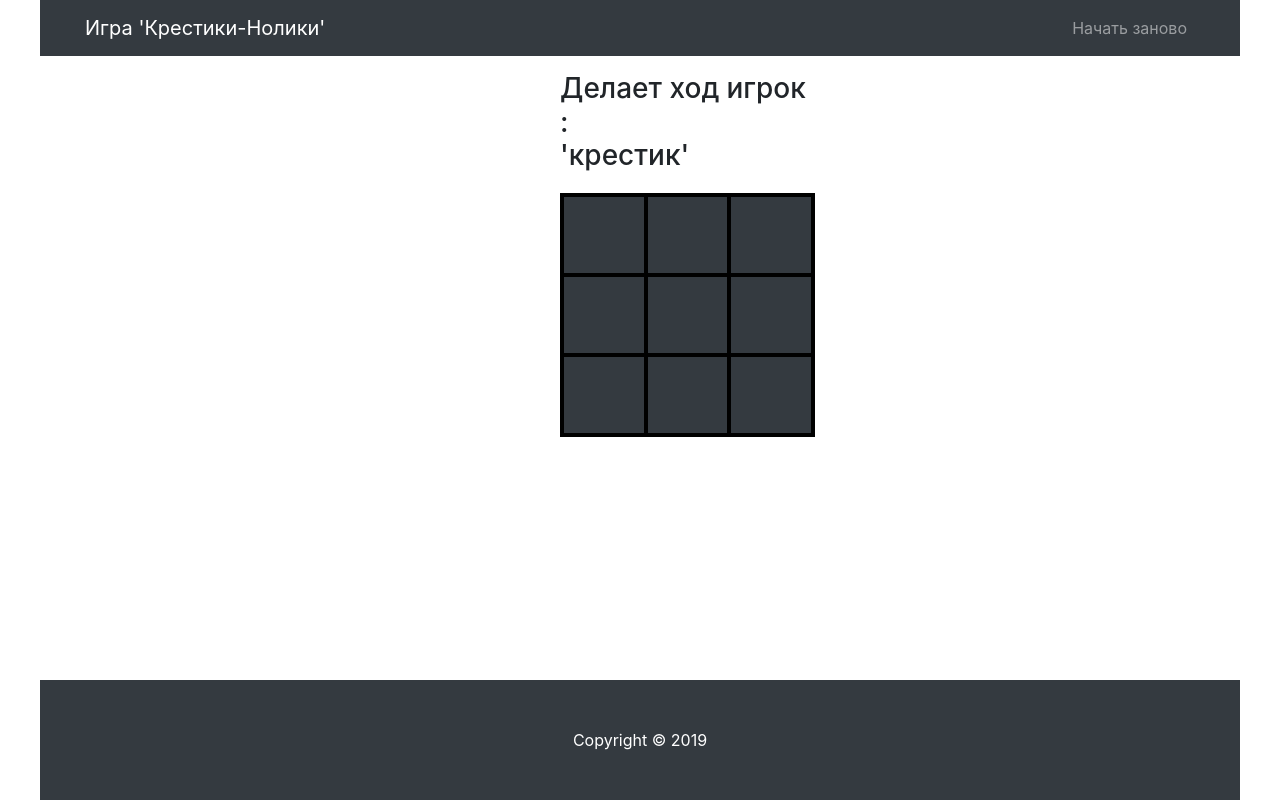
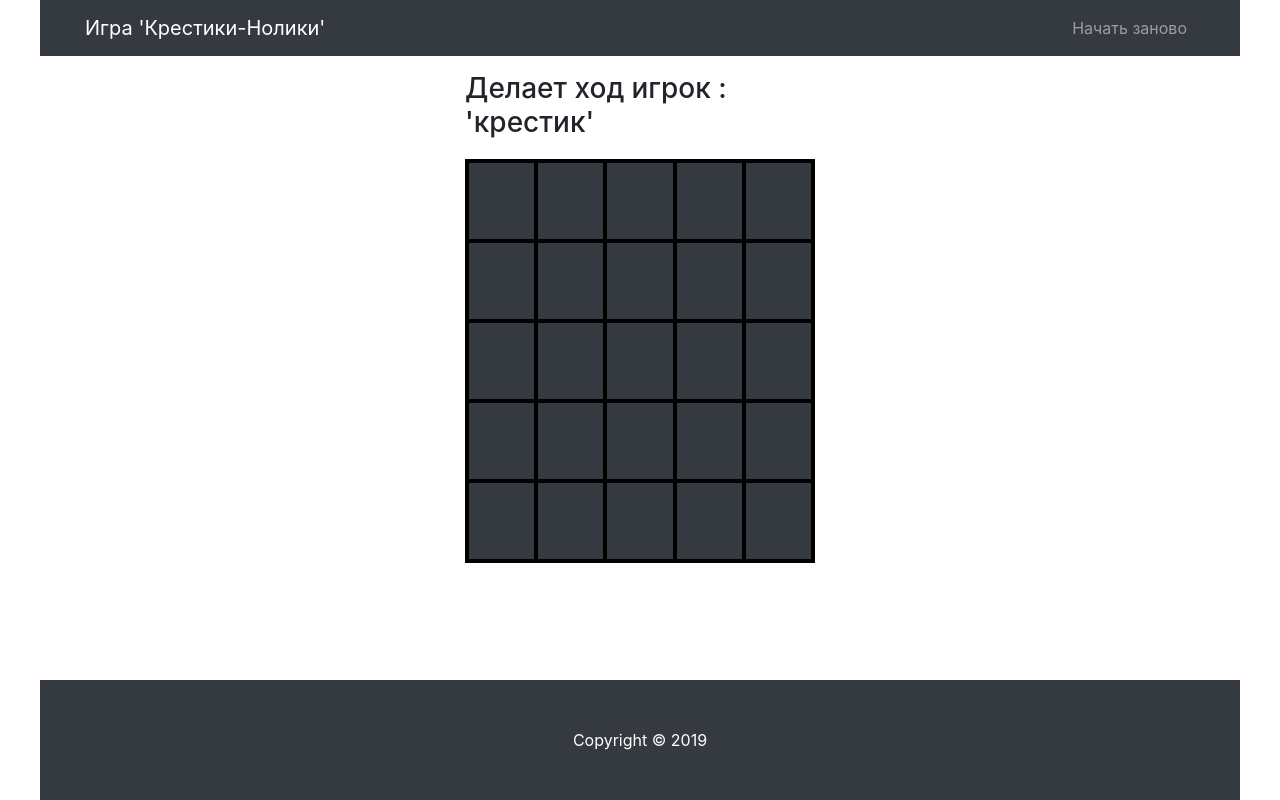
Before and after one commit to GalinaIs/CrossZero, a React app: page / in a window 1280 px wide. Built offline with nearby package versions, Linux system fonts and the light colour scheme.

Commit message:
fixed bugs in lesson

```diff
--- a/src/actions/loadCells.js
+++ b/src/actions/loadCells.js
@@ -1,6 +1,8 @@
 export const LOAD_CELLS = 'LOAD_CELLS';
 
-export const loadCells = (size) => ({
+export const loadCells = () => {
+    console.log("loadCells");
+return {
     type: LOAD_CELLS,
-    size
-});
+}
+};
--- a/src/components/App.jsx
+++ b/src/components/App.jsx
@@ -6,22 +6,21 @@ import Main from 'components/Main';
 import { connect } from 'react-redux';
 import { setNewGame } from 'actions/newGame';
 import PropTypes from 'prop-types';
+import { loadCells } from 'actions/loadCells';
 
 const App = (props) => {
   const myFooterContent = 'Copyright © 2019';
+  const myTitle = "Игра 'Крестики-Нолики'";
   const myMenu = [{
-    text: 'Начать заново',
-    fun: props.setNewGame,
-  }];
-  const myTitle = "Игра 'Крестики-Нолики'";
-  const mySize = 3;
-  const myCountCellsForWin = 3;
+      text: 'Начать заново',
+      fun: props.loadCells,
+    }];
 
   return (
     <div>
       <Header title={myTitle} menu={myMenu} />
       <Container>
-        <Main size={mySize} countCellsForWin={myCountCellsForWin} newGame={props.newGame} />
+        <Main />
       </Container>
       <Footer footerContent={myFooterContent} />
     </div>
@@ -29,11 +28,10 @@ const App = (props) => {
 }
 
 App.propTypes = {
-  newGame: PropTypes.number.isRequired,
-  setNewGame: PropTypes.func.isRequired
+  loadCells: PropTypes.func.isRequired
 };
 
 export default connect(
-  store => ({ newGame: store.newGameReducer.newGame }),
-  dispatch => ({ setNewGame: () => dispatch(setNewGame()) })
+  null,
+  dispatch => ({ loadCells: size => dispatch(loadCells(size)) })
 )(App);
--- a/src/components/Field/Field.jsx
+++ b/src/components/Field/Field.jsx
@@ -6,25 +6,11 @@ import { connect } from 'react-redux';
 import { setCells } from 'actions/cells';
 import { loadCells } from 'actions/loadCells';
 
-class Field extends Component {
-    constructor(props) {
-        super(props);
-
-        const { size, loadCells } = props;
-        loadCells(size);
-    }
-
-    componentWillReceiveProps(newProps) {
-        const { size, loadCells, cells, newGame } = newProps;
-        if (cells.length === 0 || newGame != this.props.newGame)
-            loadCells(size);
-    }
-
-    render() {
-        const { cells, setCells, size, countCellsForWin } = this.props;
+const Field = (props) => {
+        const { cells, setCells } = props;
         return (
             <div>
-                <TitleField {...this.props} />
+                <TitleField {...props} />
 
                 <table>
                     <tbody>
@@ -34,7 +20,7 @@ class Field extends Component {
                                     if (valueInternal === "O")
                                         return (
                                             <td key={indInternal} className="cell cell-white" data-x={ind} data-y={indInternal} onClick={event =>
-                                                setCells(event.target, size, countCellsForWin)}>
+                                                setCells(event.target)}>
                                                 <ImageCell src="/dist/img/zero.jpg" />
                                             </td>
                                         );
@@ -42,14 +28,14 @@ class Field extends Component {
                                     if (valueInternal === "X")
                                         return (
                                             <td key={indInternal} className="cell cell-white" data-x={ind} data-y={indInternal} onClick={event =>
-                                                setCells(event.target, size, countCellsForWin)}>
+                                                setCells(event.target)}>
                                                 <ImageCell src="/dist/img/cross.png" />
                                             </td>
                                         );
 
                                     return (
                                         <td key={indInternal} className="cell" data-x={ind} data-y={indInternal} onClick={event =>
-                                            setCells(event.target, size, countCellsForWin)}
+                                            setCells(event.target)}
                                         />
                                     );
                                 })}
@@ -60,12 +46,8 @@ class Field extends Component {
             </div>
         );
     }
-}
 
 Field.propTypes = {
-    size: PropTypes.number.isRequired,
-    countCellsForWin: PropTypes.number.isRequired,
-    newGame: PropTypes.number.isRequired,
     cells: PropTypes.arrayOf(PropTypes.arrayOf(PropTypes.string)).isRequired,
     isCross: PropTypes.bool.isRequired,
     countFreeCells: PropTypes.number.isRequired,
--- a/src/components/Main/Main.jsx
+++ b/src/components/Main/Main.jsx
@@ -6,7 +6,7 @@ import Field from 'components/Field';
 const minSize = 2;
 const maxSize = 12;
 
-const Main = ({ size, countCellsForWin, newGame }) => {
+const Main = ({ size, countCellsForWin }) => {
     if (size < minSize)
         size = minSize;
     if (size > maxSize)
@@ -24,17 +24,11 @@ const Main = ({ size, countCellsForWin, newGame }) => {
         <Row>
             <Col lg={leftPadding} />
             <Col lg={size}>
-                <Field size={size} countCellsForWin={countCellsForWin} newGame={newGame} />
+                <Field />
             </Col>
             <Col lg={rightPadding} />
         </Row>
     );
 };
 
-Main.propTypes = {
-    size: number.isRequired,
-    countCellsForWin: number.isRequired,
-    newGame: number.isRequired
-};
-
 export default Main;
--- a/src/reducers/CrossZero.js
+++ b/src/reducers/CrossZero.js
@@ -114,7 +114,7 @@ export default class CrossZero {
     winSymbol(symbol) {
         this.state.isFinish = true;
         this.state.winner = symbol;
-        console.log("win " + symbol);
+        //console.log("win " + symbol);
     }
 
     winNodoby() {
--- a/src/reducers/cells.js
+++ b/src/reducers/cells.js
@@ -1,6 +1,9 @@
 import { SET_CELLS } from 'actions/cells';
 import { LOAD_CELLS } from 'actions/loadCells';
 import CrossZero from './CrossZero';
+
+const size = 5;
+const countCellsForWin = 3;
 
 const initiateStateCells = (size) => {
     const stateCells = new Array(size);
@@ -18,33 +21,33 @@ const setCells = (state, action) => {
     if (state.isFinish || state.cells[action.x][action.y] !== "")
         return state;
 
-    state.cells[action.x][action.y] = state.isCross ? "X" : "O";
+    const cells = [...state.cells];
+    const row = [...state.cells[action.x]];
+    row[action.y] = state.isCross ? "X" : "O";
+    cells[action.x] = row;
+    const tmpState = {...state, cells};
 
-    const newState = new CrossZero(state, action).stateGame();
-    console.log(newState);
+    const newState = new CrossZero(tmpState, action).stateGame();
+    //console.log(newState);
 
     return Object.assign({}, state, {
         ...newState
     });
 }
 
-export default (state = {
-    cells: [],
-    countFreeCells: 0,
+const initialState = {
+    cells: initiateStateCells(size),
+    countFreeCells: size * size,
     isCross: true,
     isFinish: false,
     winner: ""
-}, action) => {
+};
+
+export default (state = initialState, action) => {
 
     switch (action.type) {
         case LOAD_CELLS:
-            return Object.assign({}, state, {
-                cells: initiateStateCells(action.size),
-                countFreeCells: action.size * action.size,
-                isCross: true,
-                isFinish: false,
-                winner: ""
-            });
+            return Object.assign({}, initialState);
         case SET_CELLS:
             return setCells(state, action);
         default:
```
Also changed, not shown: 1 other file (tests, documents, lock files or other folders).
